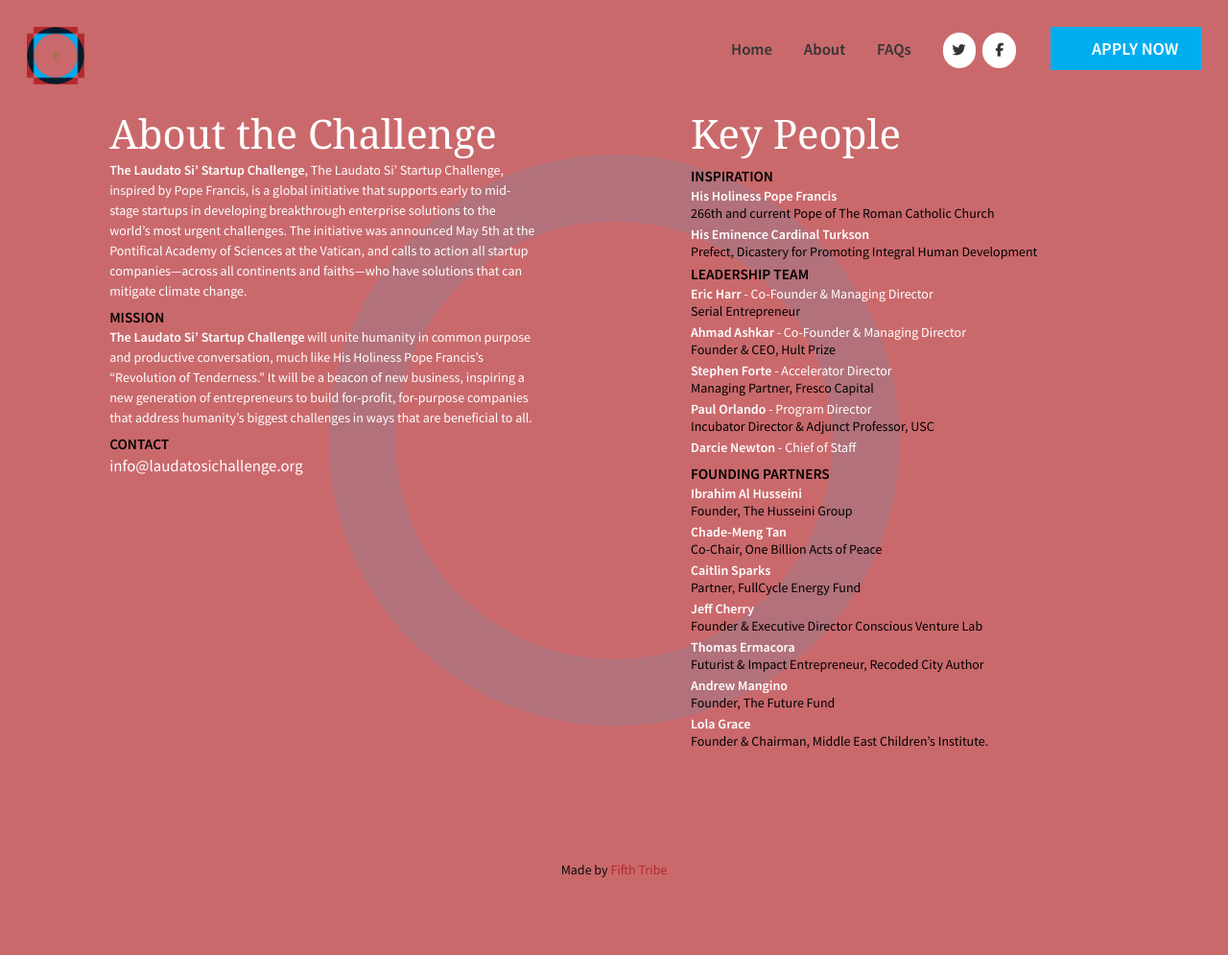
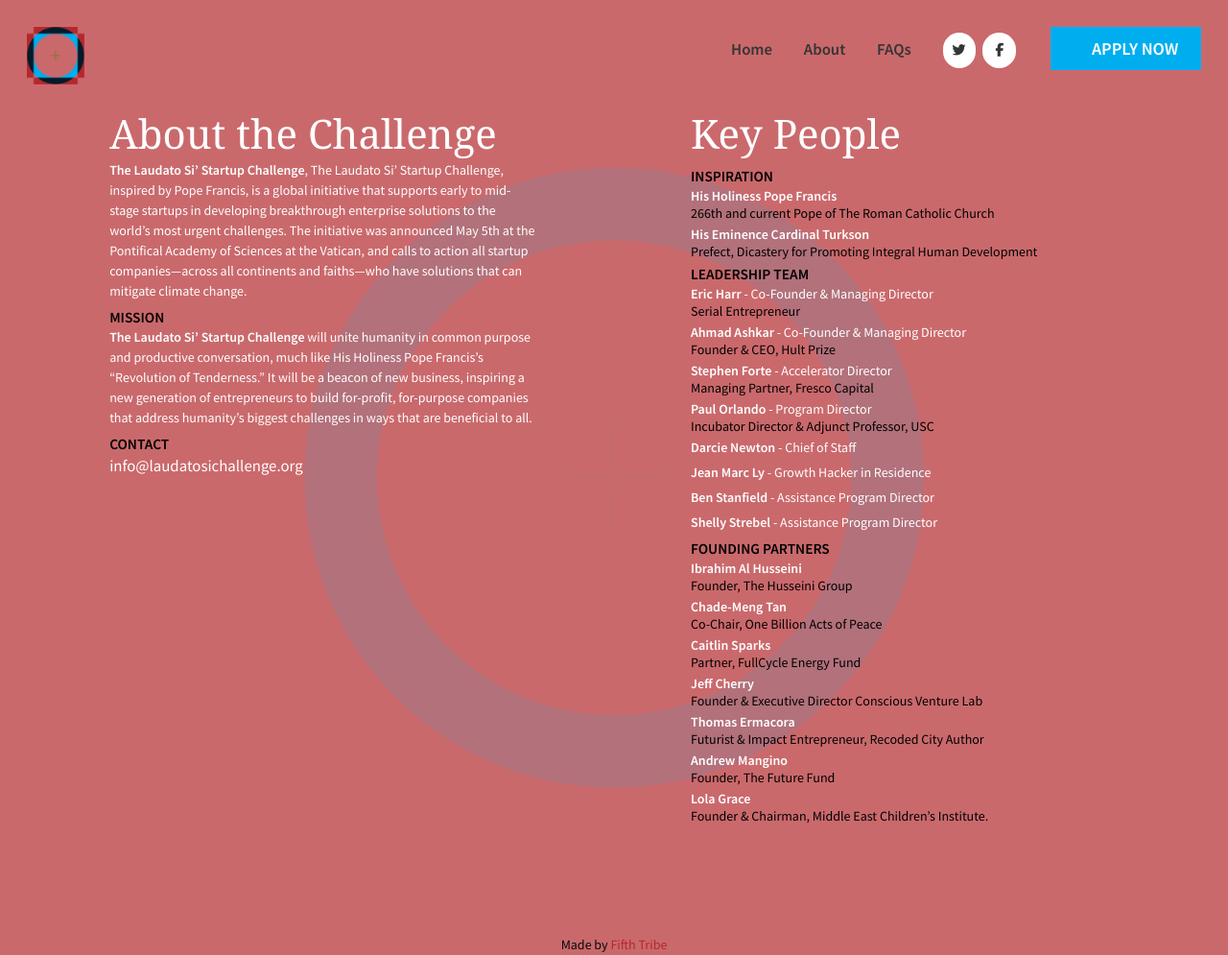
Before and after one commit to FifthTribe/vatican-challenge, a PHP site: page /about in a window 1280 px wide. Shown: the whole page at 96% size. Before the commit the page ends 914 px from the top, so only its background shows below. Run offline with PHP 8.4, Linux system fonts and the light colour scheme; some libraries are stand-ins or nearby versions.

Commit message:
Adding content

```diff
--- a/about.php
+++ b/about.php
@@ -81,6 +81,21 @@
                     <span>Darcie Newton</span> - Chief of Staff
                   </p>
                 </li>
+                <li>
+                  <p>
+                    <span>Jean Marc Ly</span> - Growth Hacker in Residence
+                  </p>
+                </li>
+                <li>
+                  <p>
+                    <span>Ben Stanfield</span> - Assistance Program Director
+                  </p>
+                  <li>
+                    <p>
+                      <span>Shelly Strebel</span> - Assistance Program Director
+                    </p>
+                  </li>
+                </li>
                 </ul>
 
               <h5>FOUNDING PARTNERS</h5>
```
